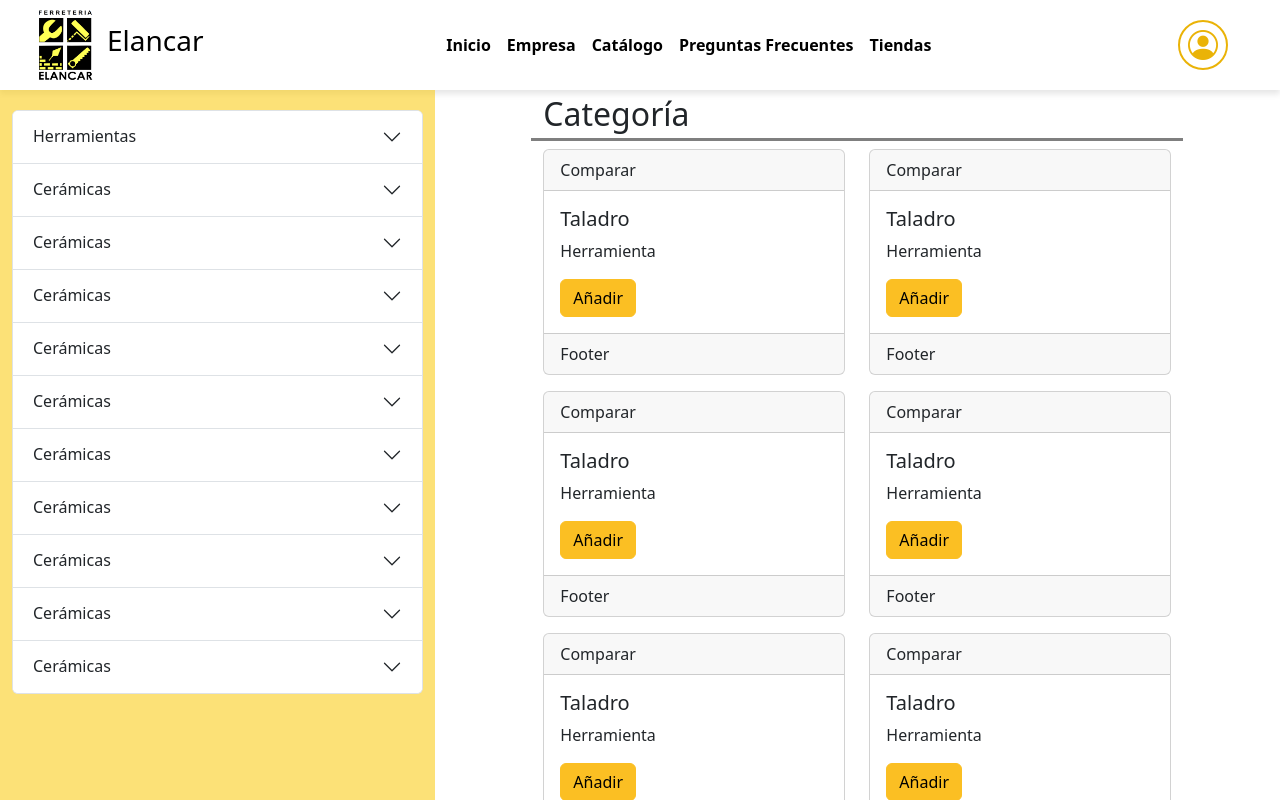
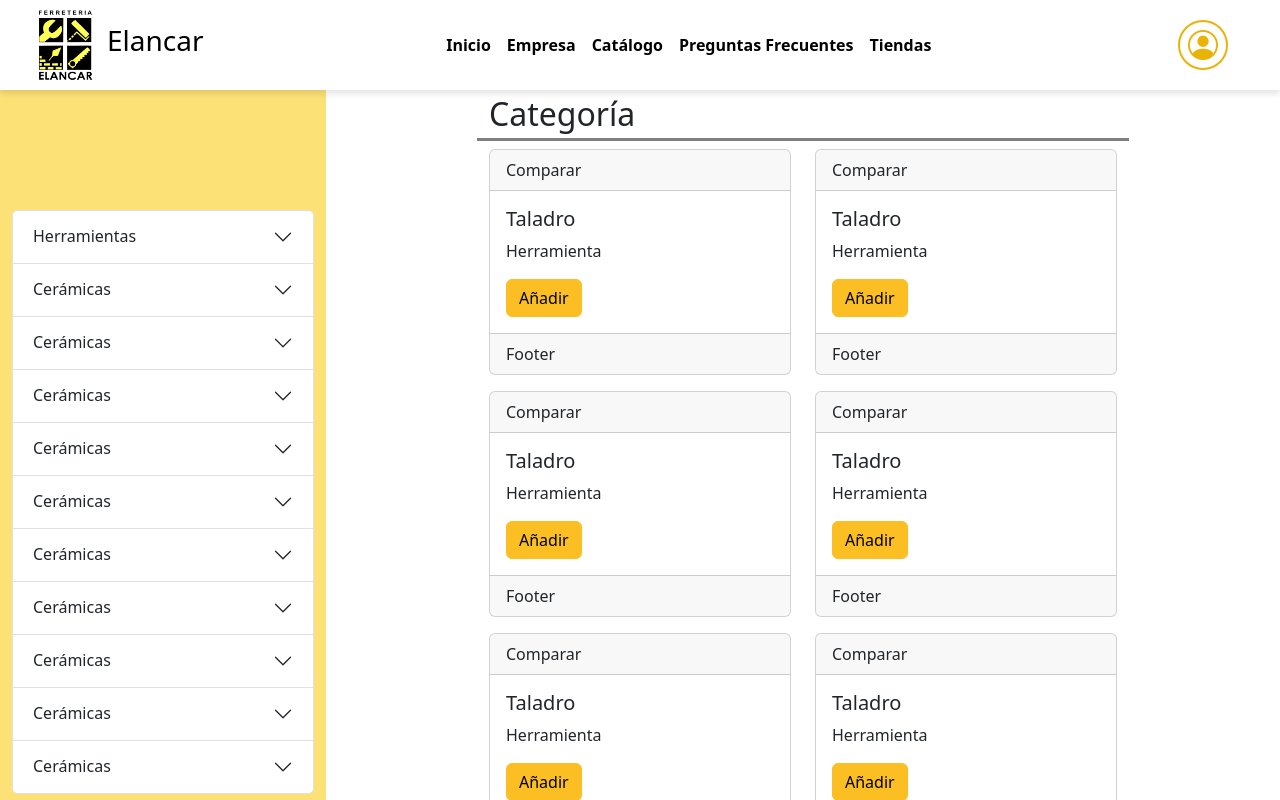
Before and after one commit to maryVillalobos/ProyectoElancarFrontEnd, a React (Vite) app: page /catalogo in a window 1280 px wide. Shown: the top 800 px of the page. Built offline with nearby package versions, Linux system fonts and the light colour scheme.

Commit message:
Arreglo de catálogo

```diff
--- a/src/assets/scss/sidebar.scss
+++ b/src/assets/scss/sidebar.scss
@@ -4,12 +4,12 @@
 .sidebar{
     position: -webkit-sticky; /* For Safari */
     position: sticky;
-    top: 20px; /* Adjust based on how far down you want it to stick */
+    top: 2rem; /* Adjust based on how far down you want it to stick */
     left: 0; /* Sticks it to the left side */
     height: 100vh; /* Makes sure it takes the full viewport height */
     background-color: var(--bs-success); /* Optional: To ensure the background color is visible */
-    padding: 20px; /* Optional: Add some padding for styling */
-    z-index: 1000; /* Ensures it's on top of the content */
+    padding-top: 15vh; /* Optional: Add some padding for styling */
+    padding-bottom: 15vh; /* Optional: Add some padding for styling */
     overflow-y: auto; /* If the menu gets too long, allows it to scroll */
   }
 
--- a/src/component/catalogo/components/Sidebar/sidebar.jsx
+++ b/src/component/catalogo/components/Sidebar/sidebar.jsx
@@ -23,7 +23,7 @@ const Sidebar = () => {
       setOpen(id);}}
   return (
     <>
-    <Accordion open={open} toggle={toggle} className='col-4 sidebar'>
+    <Accordion open={open} toggle={toggle} className='col-3 sidebar'>
       <SidebarElement id= {1}Categoria={"Herramientas"}
       Subcategorias={["Subcategoría1","Subcategoría2", "Subcategoría3"]}/>
       <SidebarElement id={2} Categoria={"Cerámicas"}
@@ -47,8 +47,6 @@ const Sidebar = () => {
       <SidebarElement id={11} Categoria={"Cerámicas"}
       Subcategorias={["Subcategoría1","Subcategoría2", "Subcategoría3"]}/>
 
-
-
     </Accordion>
 
 
```
